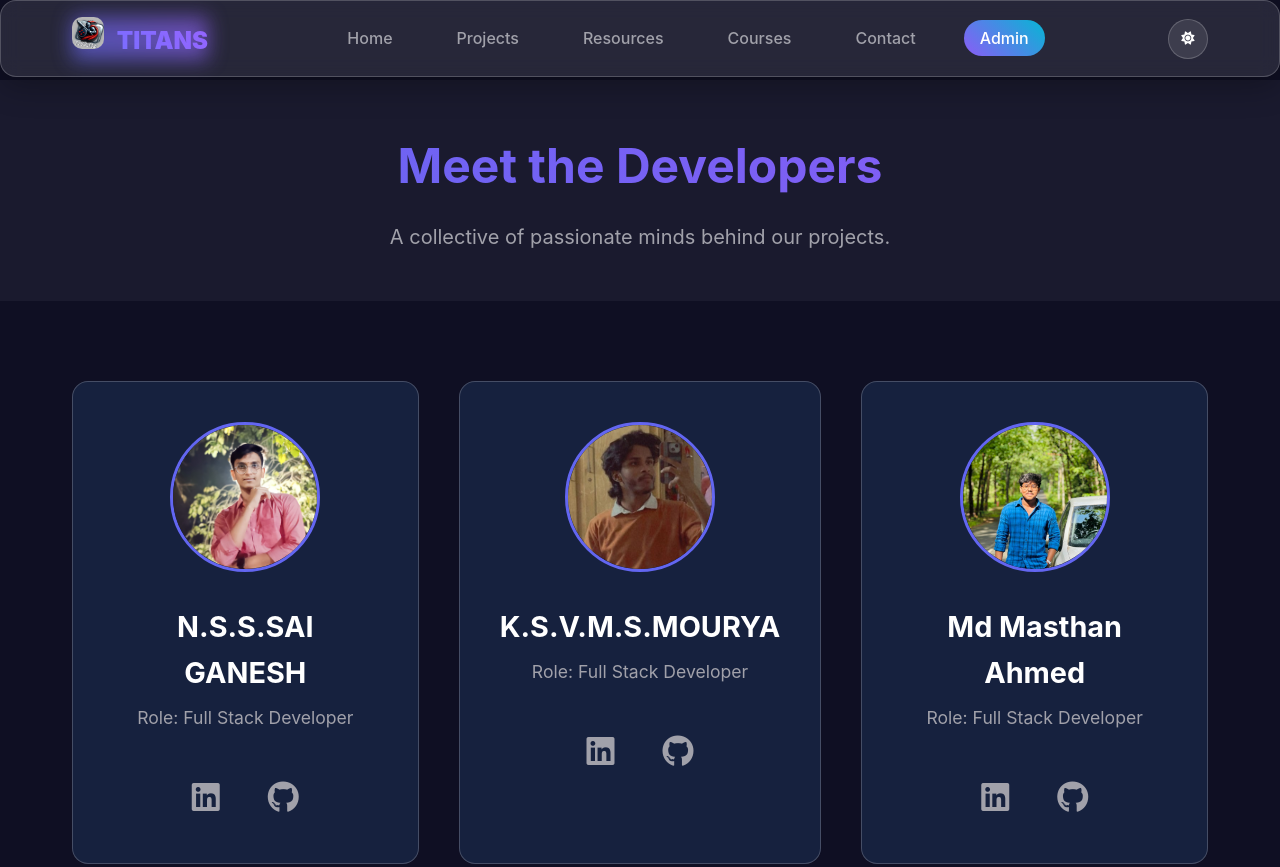
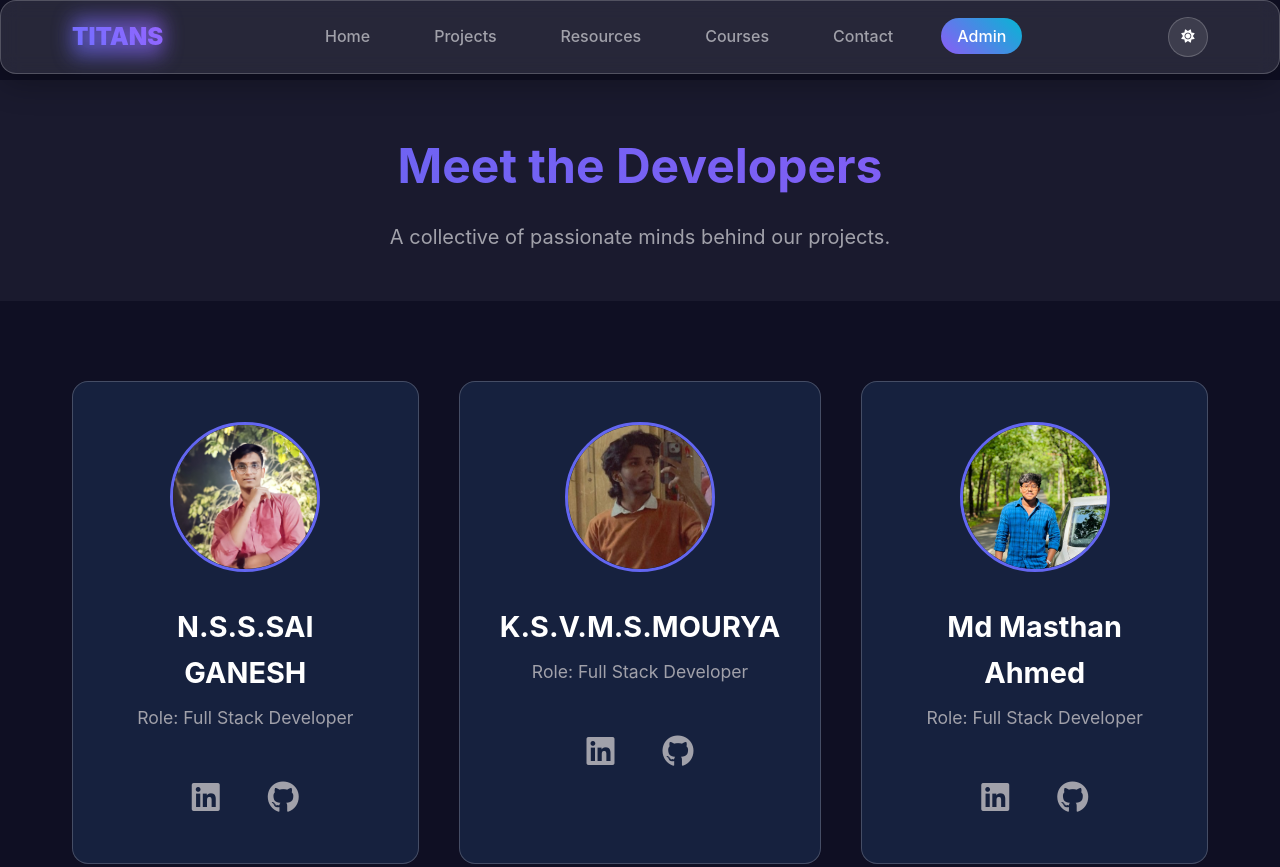
Before and after one commit to alwaysganesh09/teamtitans06, a website: page public/developers.html in a window 1280 px wide. Shown: the top 867 px of the page. Drawn offline with Linux system fonts and the light colour scheme.

```diff
--- a/public/developers.html
+++ b/public/developers.html
@@ -11,13 +11,10 @@
     <nav class="navbar glass">
         <div class="nav-container">
             <div class="nav-logo">
-                <div class="nav-logo">
-    <div class="titans-logo">
-        <img src="images/logo.png" alt="Team Titans Logo" style="width: 32px; height: 32px; margin-right: 8px;border-radius: 10px;">
-        <span class="logo-text">TITANS</span>
-        <div class="logo-glow"></div>
-    </div>
-</div>
+                <div class="titans-logo">
+                    <span class="logo-text">TITANS</span>
+                    <div class="logo-glow"></div>
+                </div>
             </div>
             <ul class="nav-menu">
                 <li><a href="index.html" class="nav-link">Home</a></li>
```
Also changed, not shown: public/admin.html (+4 -6 lines), public/contact.html (+4 -6 lines), public/courses.html (+4 -6 lines), public/index.html (+4 -6 lines), public/projects.html (+4 -6 lines), public/resources.html (+4 -6 lines).
